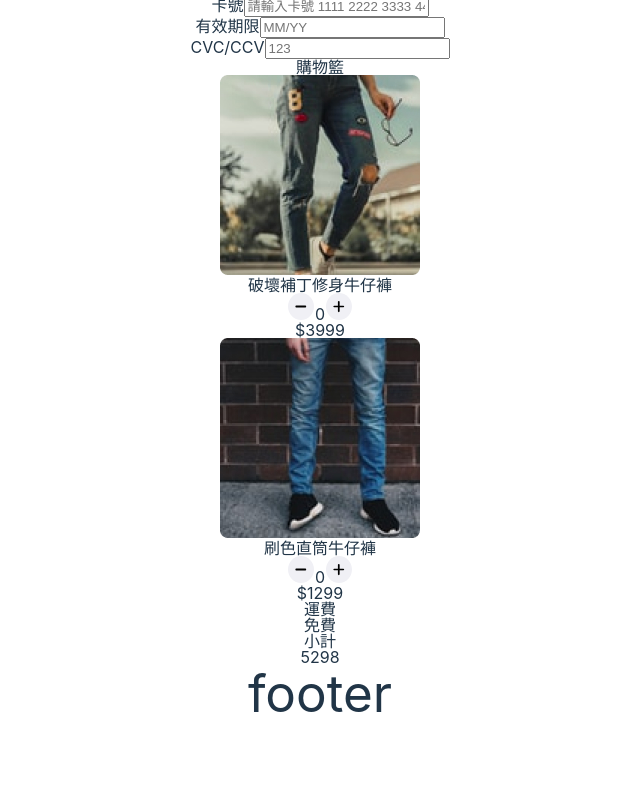
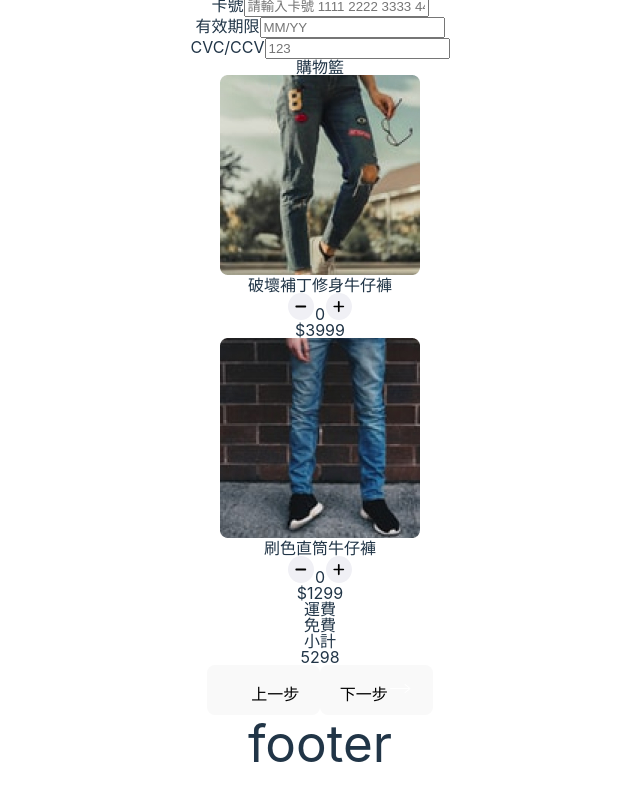
Before and after one commit to patricksky006/my-app, a React (Vite) app: page / in a window 1280 px wide. Shown: the part 617-1417 px from the top of the page, without its empty margins (320-960 px from the left). Before the commit the page ends 1370 px from the top, so only its background shows below. Built offline with nearby package versions, Linux system fonts and the light colour scheme.

Commit message:
progress control

```diff
--- a/src/components/Main/Main.jsx
+++ b/src/components/Main/Main.jsx
@@ -4,7 +4,7 @@ import Step1 from './Step1'
 import Step2 from './Step2'
 import Step3 from './Step3'
 import CartInfo from './CartInfo'
-// import ProgressControl from './ProgressControl'
+import ProgressControl from './ProgressControl'
 
 export default function Main () {
   return (
@@ -15,7 +15,7 @@ export default function Main () {
         <Step2 />
         <Step3 />
         <CartInfo />
-        {/* <ProgressControl /> */}
+        <ProgressControl />
       </div>
     </main>
   )
--- a/src/components/Main/ProgressControl.jsx
+++ b/src/components/Main/ProgressControl.jsx
@@ -0,0 +1,22 @@
+import React from 'react'
+import LeftArrow from '../../assets/icons/left-arrow.svg'
+import RightArrow from '../../assets/icons/right-arrow.svg'
+
+export default function ProgressControl () {
+  return (
+    <>
+    <div className="progress-control-container">
+      <div className="progress-control-wrapper">
+        <button className='left-stage'>
+          <img src={LeftArrow} alt="" className="left-arrow" />
+          <span className="pre-step">上一步</span>
+        </button>
+        <button className='right-stage'>
+          <span className="next-step">下一步</span>
+          <img src={RightArrow} alt="" className="right-arrow" />
+        </button>
+      </div>
+    </div>
+    </>
+  )
+}
```
